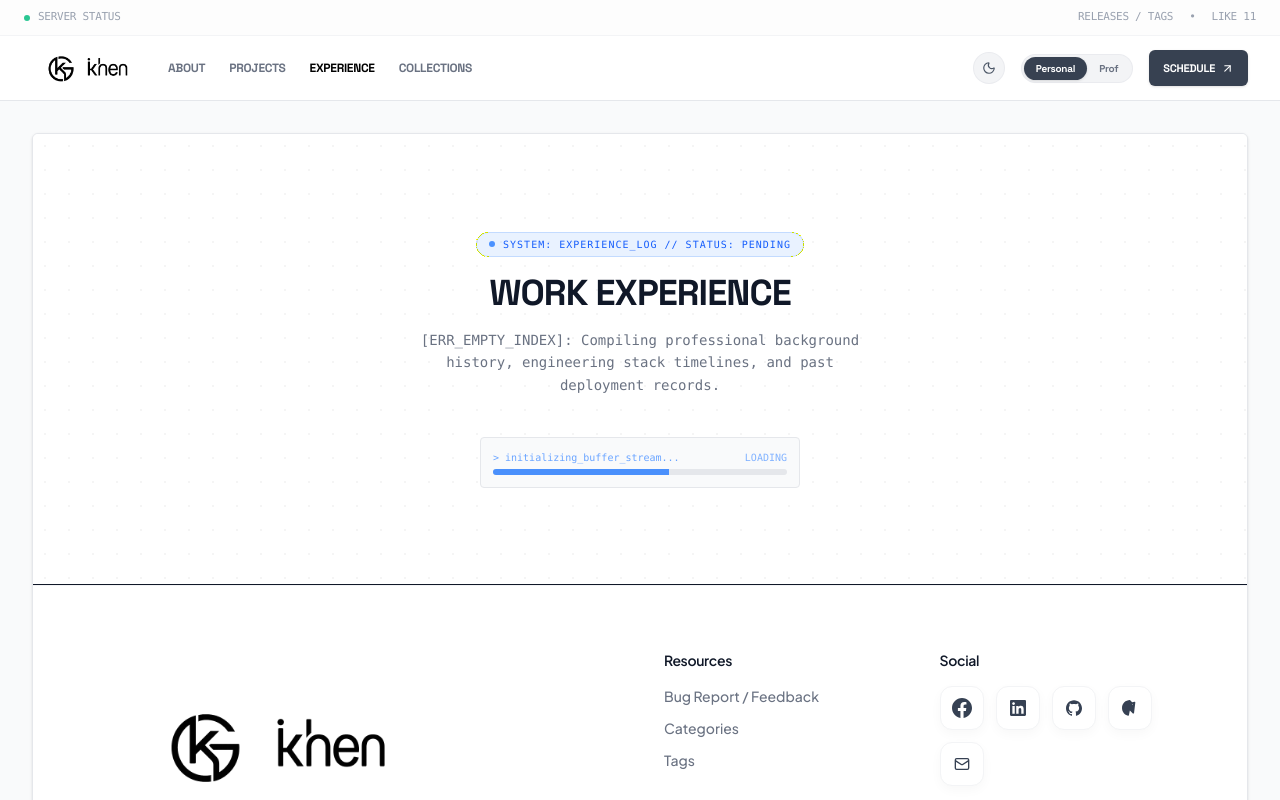
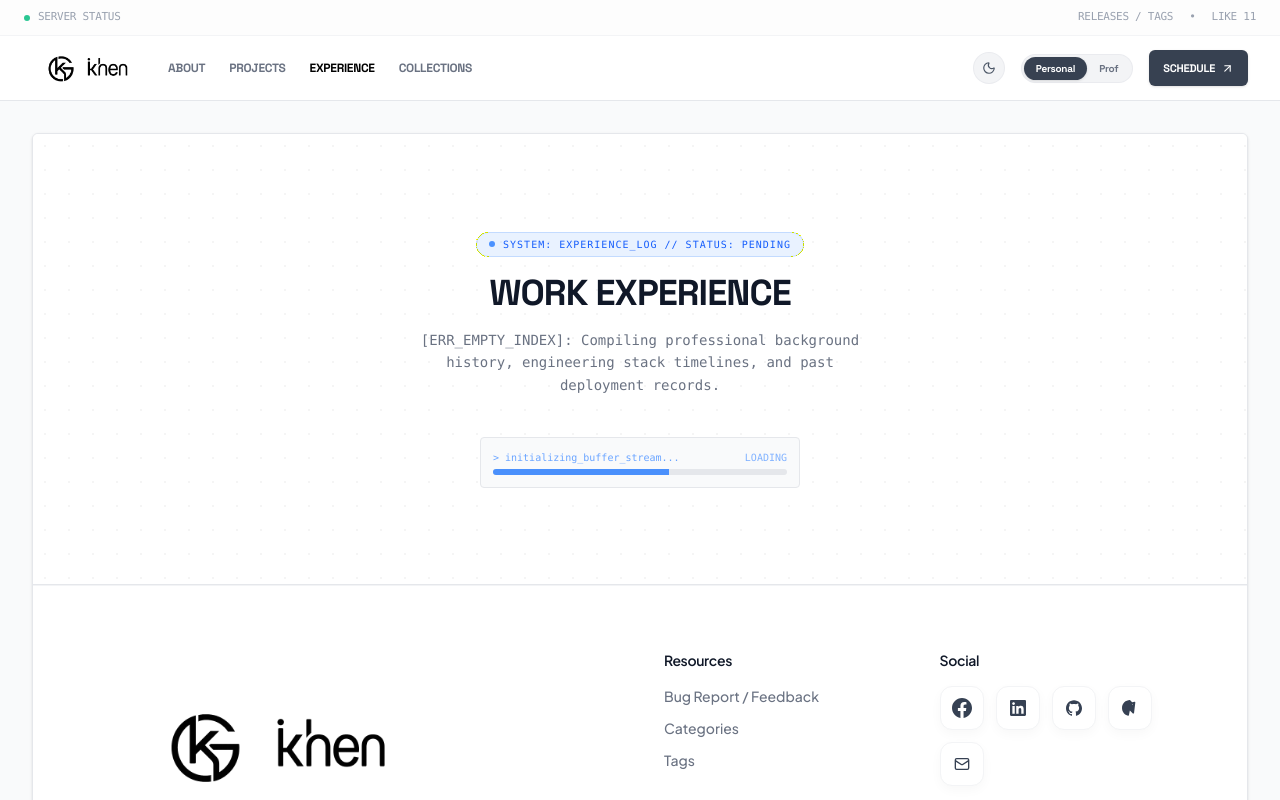
Before and after one commit to khenzxc/minimalist-portfolio, a React (Vite) app: page /experience in a window 1280 px wide. Shown: the top 800 px of the page. Built offline with nearby package versions, Linux system fonts and the light colour scheme.

Commit message:
darkmode underdevelopment

```diff
--- a/src/components/UnderDevelopment.jsx
+++ b/src/components/UnderDevelopment.jsx
@@ -5,14 +5,14 @@ export default function UnderDevelopment({ title, subtitle, moduleName, theme =
 
   return (
     <div
-      className={`w-full py-24 px-4 sm:px-6 lg:px-8 border-b border-gray-850 relative overflow-hidden flex flex-col items-center justify-center min-h-[420px] transition-colors duration-300 ${
-        isDark ? 'bg-[#0D1117] text-white' : 'bg-white text-gray-900'
+      className={`w-full py-24 px-4 sm:px-6 lg:px-8 border-b border-gray-200 dark:border-zinc-800 relative overflow-hidden flex flex-col items-center justify-center min-h-[420px] transition-colors duration-200 ${
+        isDark ? 'bg-[#0D1117] text-white' : 'bg-white dark:bg-zinc-900 text-gray-900 dark:text-white'
       }`}
       style={{ fontFamily: "'Space Grotesk', sans-serif" }}
     >
       {/* Background Grid Pattern */}
       <div className={`absolute inset-0 opacity-[0.04] pointer-events-none ${
-        isDark ? 'bg-[radial-gradient(#FFF_1.2px,transparent_1.2px)]' : 'bg-[radial-gradient(#000_1.5px,transparent_1.5px)]'
+        isDark ? 'bg-[radial-gradient(#FFF_1.2px,transparent_1.2px)]' : 'bg-[radial-gradient(#000_1.5px,transparent_1.5px)] dark:bg-[radial-gradient(#FFF_1.2px,transparent_1.2px)]'
       } [background-size:24px_24px]`} />
 
       <div className="relative z-10 text-center max-w-xl space-y-4">
@@ -32,20 +32,20 @@ export default function UnderDevelopment({ title, subtitle, moduleName, theme =
         </h2>
 
         {/* Dynamic Context Description */}
-        <p className={`text-sm font-mono max-w-md mx-auto leading-relaxed ${isDark ? 'text-gray-400' : 'text-gray-500'}`}>
+        <p className={`text-sm font-mono max-w-md mx-auto leading-relaxed ${isDark ? 'text-gray-400' : 'text-gray-500 dark:text-zinc-400'}`}>
           {subtitle || '[DATA_LOCKED]: Compilation loops and architectural node parameters are currently being deployed.'}
         </p>
 
         {/* Micro Tech Loader Decoration */}
         <div className="pt-6 max-w-xs mx-auto">
-          <div className={`w-full border rounded p-3 text-left font-mono text-[10px] space-y-1 ${
-            isDark ? 'bg-neutral-900/60 border-neutral-800 text-gray-500' : 'bg-gray-50 border-gray-200 text-gray-400'
+          <div className={`w-full border rounded p-3 text-left font-mono text-[10px] space-y-1 transition-colors duration-200 ${
+            isDark ? 'bg-neutral-900/60 border-neutral-800 text-gray-500' : 'bg-gray-50 dark:bg-zinc-800/60 border-gray-200 dark:border-zinc-800 text-gray-400 dark:text-zinc-500'
           }`}>
             <div className={`flex justify-between ${isDark ? 'text-amber-400/70' : 'text-blue-500/70'}`}>
               <span>&gt; initializing_buffer_stream...</span>
               <span className="animate-pulse">LOADING</span>
             </div>
-            <div className={`w-full h-1.5 rounded-full overflow-hidden mt-1 ${isDark ? 'bg-neutral-800' : 'bg-gray-200'}`}>
+            <div className={`w-full h-1.5 rounded-full overflow-hidden mt-1 ${isDark ? 'bg-neutral-800' : 'bg-gray-200 dark:bg-zinc-700'}`}>
               <div className={`h-full w-[60%] animate-pulse ${isDark ? 'bg-amber-500' : 'bg-blue-500'}`} />
             </div>
           </div>
```
